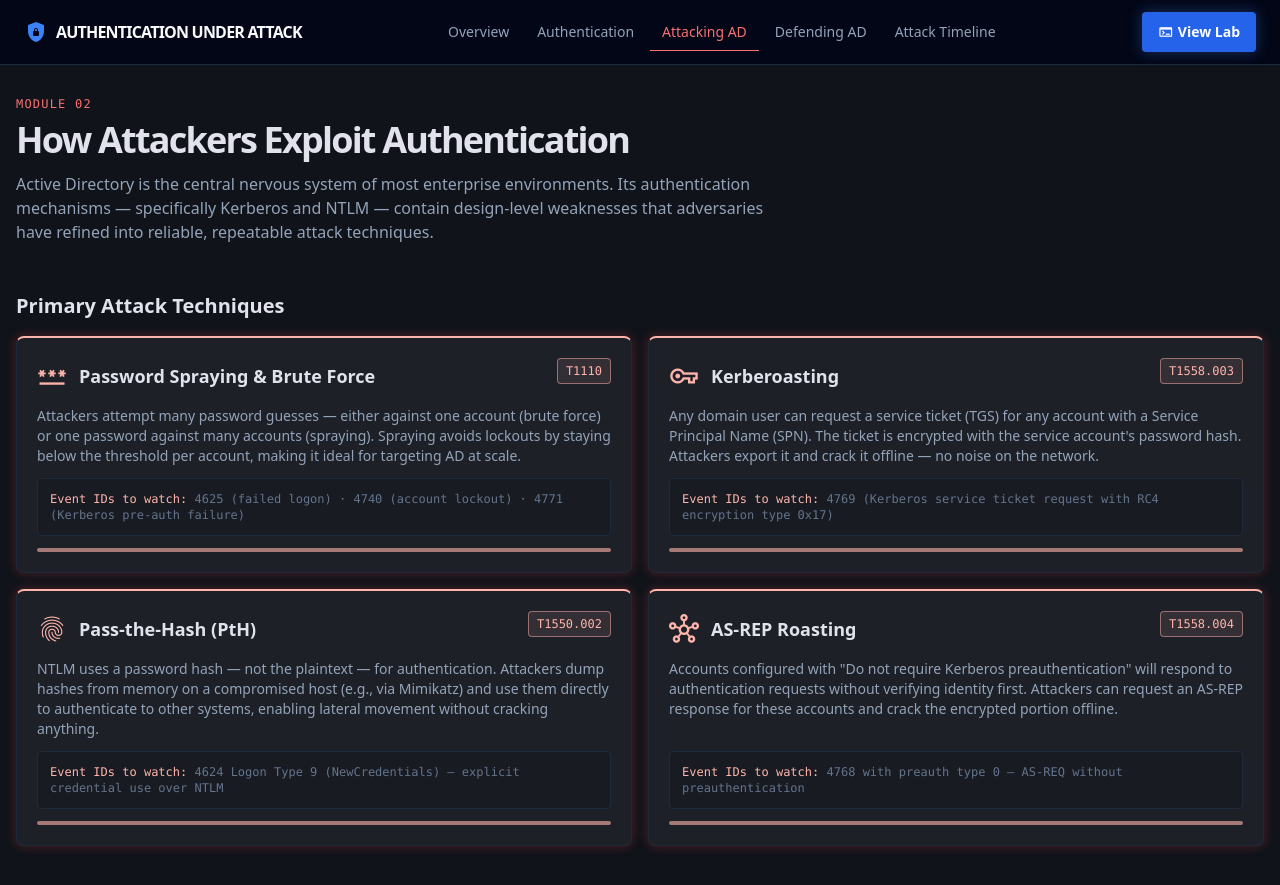
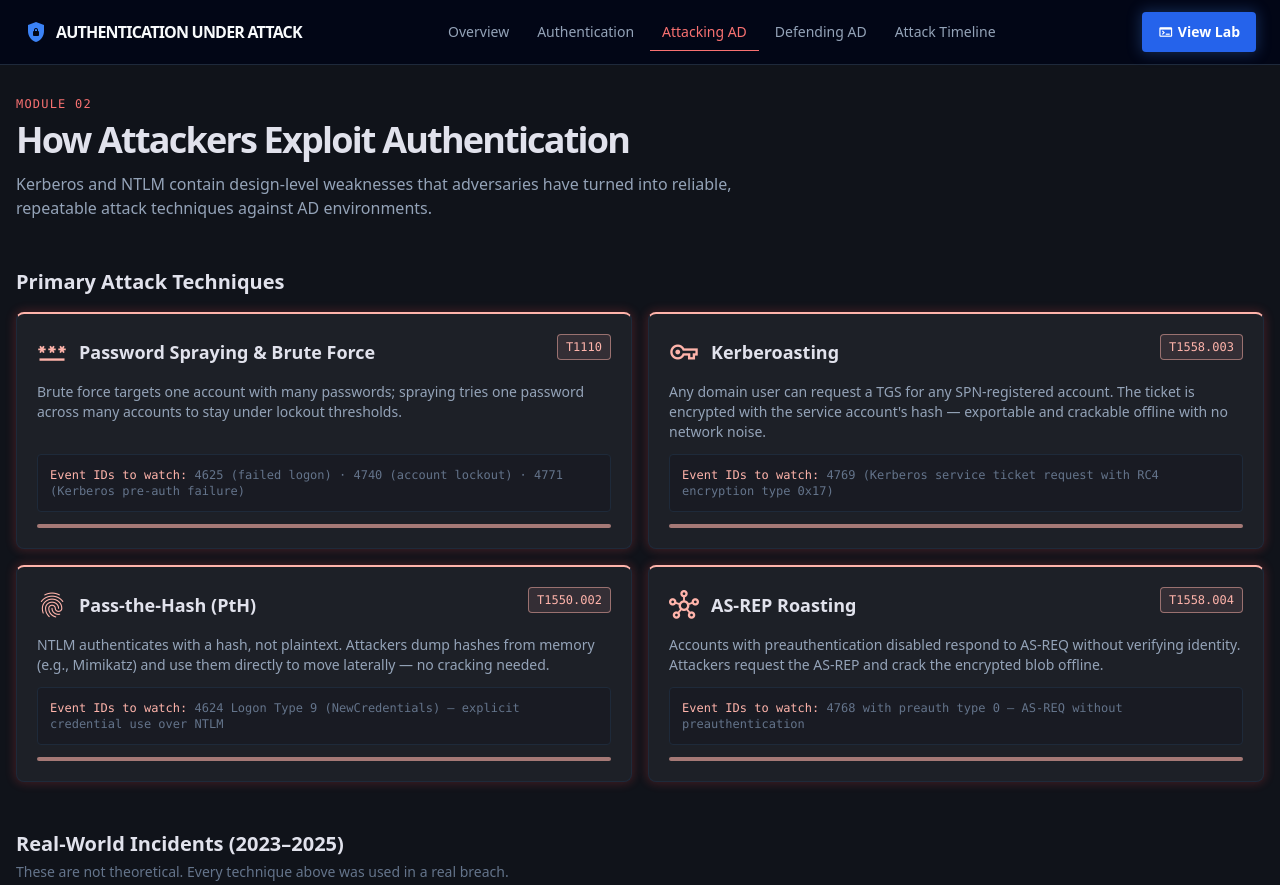
Before and after one commit to liamj-dev/AD-Auth-Attack-Lab-01, a plain HTML site: page website/attacking.html in a window 1280 px wide. Shown: the top 885 px of the page. Drawn offline with nearby package versions, Linux system fonts and the light colour scheme.

Commit message:
Shorten attack technique descriptions on attacking page
Co-Authored-By: Claude Sonnet 4.6 <noreply@anthropic.com>

```diff
--- a/website/attacking.html
+++ b/website/attacking.html
@@ -45,7 +45,7 @@ tailwind.config={darkMode:"class",theme:{extend:{
     <div class="text-xs font-mono text-red-400 tracking-widest uppercase mb-2">Module 02</div>
     <h1 class="text-4xl font-extrabold tracking-tighter text-on-background mb-3">How Attackers Exploit Authentication</h1>
     <p class="text-slate-400 max-w-3xl text-base">
-      Active Directory is the central nervous system of most enterprise environments. Its authentication mechanisms — specifically Kerberos and NTLM — contain design-level weaknesses that adversaries have refined into reliable, repeatable attack techniques.
+      Kerberos and NTLM contain design-level weaknesses that adversaries have turned into reliable, repeatable attack techniques against AD environments.
     </p>
   </header>
 
@@ -64,7 +64,7 @@ tailwind.config={darkMode:"class",theme:{extend:{
           <span class="text-xs font-mono px-2 py-1 rounded border border-error/50 bg-error/10 text-error">T1110</span>
         </div>
         <p class="text-sm text-slate-400 flex-grow">
-          Attackers attempt many password guesses — either against one account (brute force) or one password against many accounts (spraying). Spraying avoids lockouts by staying below the threshold per account, making it ideal for targeting AD at scale.
+          Brute force targets one account with many passwords; spraying tries one password across many accounts to stay under lockout thresholds.
         </p>
         <div class="text-xs font-mono text-slate-500 bg-surface-container-low p-3 rounded border border-border-default">
           <span class="text-error">Event IDs to watch:</span> 4625 (failed logon) · 4740 (account lockout) · 4771 (Kerberos pre-auth failure)
@@ -82,7 +82,7 @@ tailwind.config={darkMode:"class",theme:{extend:{
           <span class="text-xs font-mono px-2 py-1 rounded border border-error/50 bg-error/10 text-error">T1558.003</span>
         </div>
         <p class="text-sm text-slate-400 flex-grow">
-          Any domain user can request a service ticket (TGS) for any account with a Service Principal Name (SPN). The ticket is encrypted with the service account's password hash. Attackers export it and crack it offline — no noise on the network.
+          Any domain user can request a TGS for any SPN-registered account. The ticket is encrypted with the service account's hash — exportable and crackable offline with no network noise.
         </p>
         <div class="text-xs font-mono text-slate-500 bg-surface-container-low p-3 rounded border border-border-default">
           <span class="text-error">Event IDs to watch:</span> 4769 (Kerberos service ticket request with RC4 encryption type 0x17)
@@ -100,7 +100,7 @@ tailwind.config={darkMode:"class",theme:{extend:{
           <span class="text-xs font-mono px-2 py-1 rounded border border-error/50 bg-error/10 text-error">T1550.002</span>
         </div>
         <p class="text-sm text-slate-400 flex-grow">
-          NTLM uses a password hash — not the plaintext — for authentication. Attackers dump hashes from memory on a compromised host (e.g., via Mimikatz) and use them directly to authenticate to other systems, enabling lateral movement without cracking anything.
+          NTLM authenticates with a hash, not plaintext. Attackers dump hashes from memory (e.g., Mimikatz) and use them directly to move laterally — no cracking needed.
         </p>
         <div class="text-xs font-mono text-slate-500 bg-surface-container-low p-3 rounded border border-border-default">
           <span class="text-error">Event IDs to watch:</span> 4624 Logon Type 9 (NewCredentials) — explicit credential use over NTLM
@@ -118,7 +118,7 @@ tailwind.config={darkMode:"class",theme:{extend:{
           <span class="text-xs font-mono px-2 py-1 rounded border border-error/50 bg-error/10 text-error">T1558.004</span>
         </div>
         <p class="text-sm text-slate-400 flex-grow">
-          Accounts configured with "Do not require Kerberos preauthentication" will respond to authentication requests without verifying identity first. Attackers can request an AS-REP response for these accounts and crack the encrypted portion offline.
+          Accounts with preauthentication disabled respond to AS-REQ without verifying identity. Attackers request the AS-REP and crack the encrypted blob offline.
         </p>
         <div class="text-xs font-mono text-slate-500 bg-surface-container-low p-3 rounded border border-border-default">
           <span class="text-error">Event IDs to watch:</span> 4768 with preauth type 0 — AS-REQ without preauthentication
```
